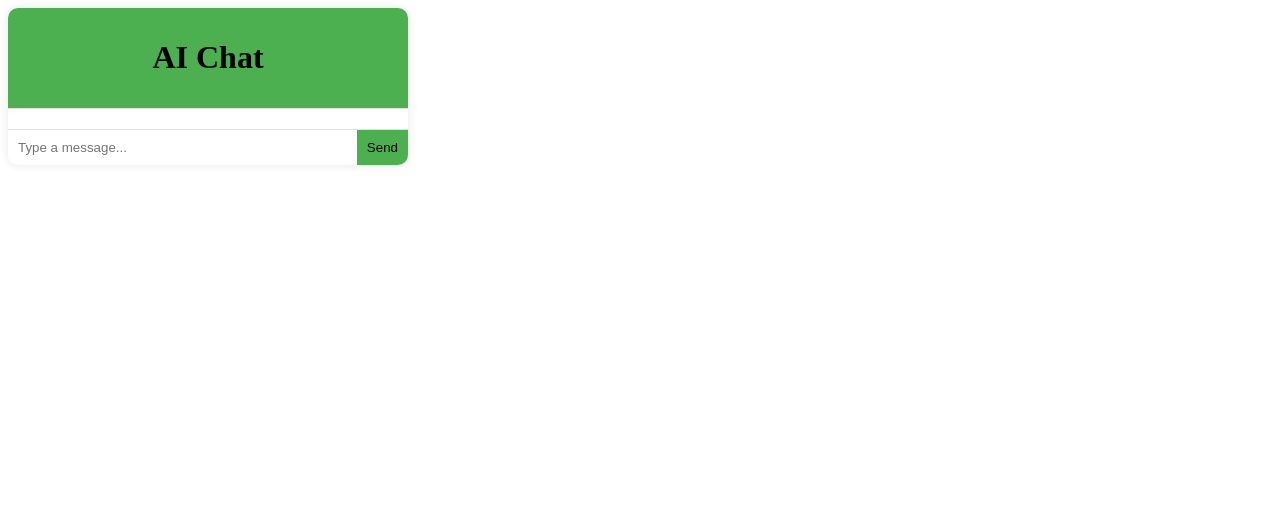
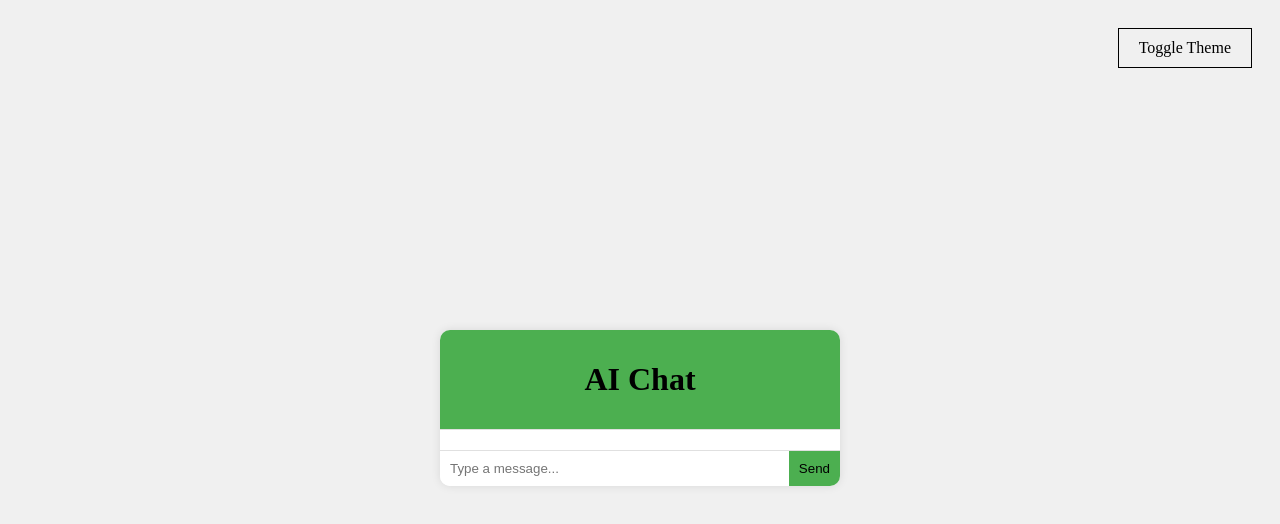
Before and after one commit to Evan0234/Evan0234.github.io, a plain HTML site: page index.html in a window 1280 px wide. Drawn offline with Linux system fonts and the light colour scheme.

Commit message:
Update index.html

```diff
--- a/index.html
+++ b/index.html
@@ -6,7 +6,8 @@
     <title>AI Chat</title>
     <link rel="stylesheet" href="styles.css">
 </head>
-<body>
+<body class="container light">
+    <div id="themeToggle" onclick="toggleTheme()">Toggle Theme</div>
     <div class="chat-container">
         <div class="chat-header">
             <h1>AI Chat</h1>
```
